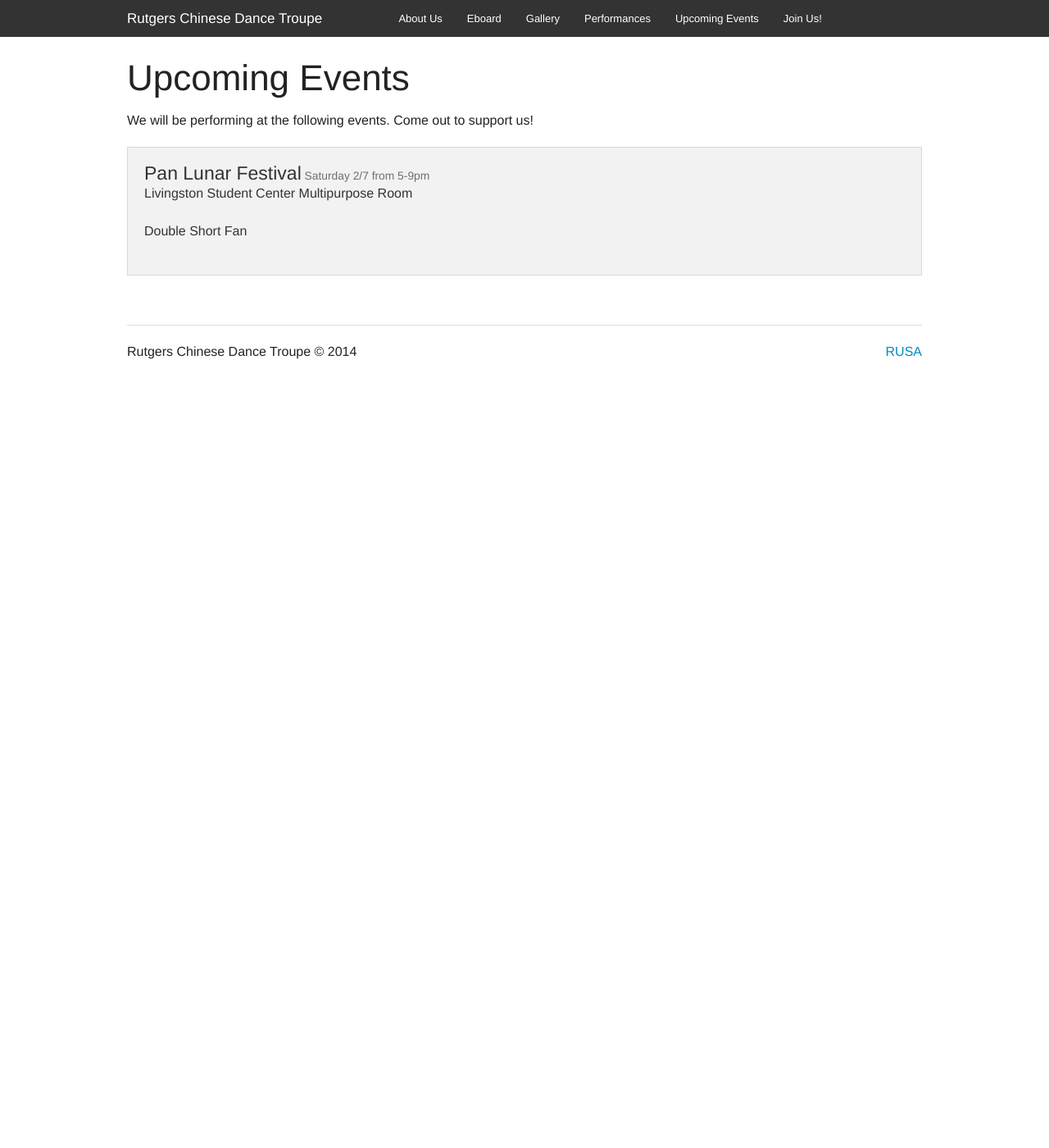
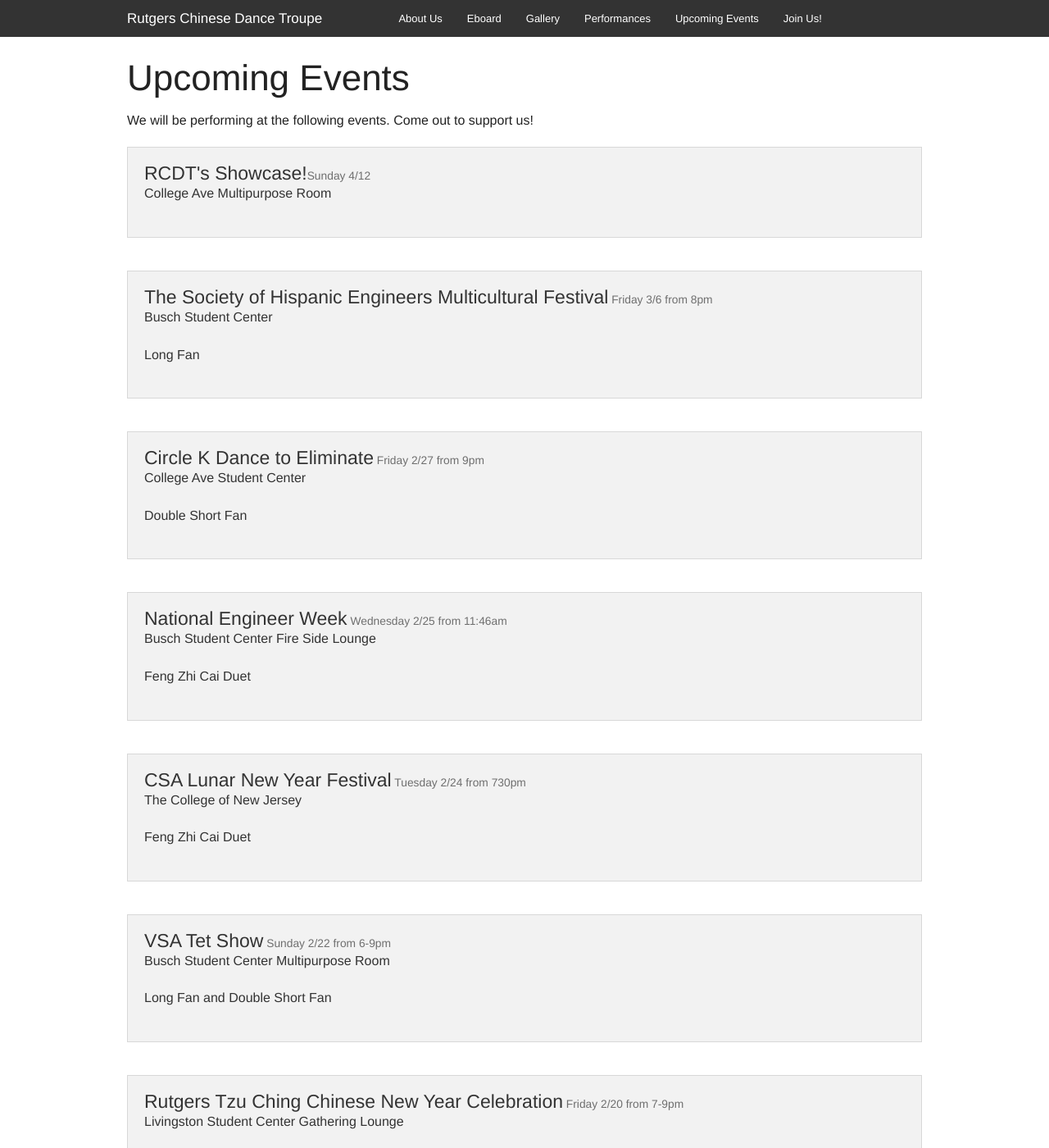
Before and after one commit to rcdt/rcdt.github.io, a Jekyll site: the page built from events.html, in a window 1280 px wide and 1400 px high. Shown: the whole window at 82% size. Built offline with Jekyll 4.4.1, drawn with Linux system fonts in a browser that asks for light colours; Markdown is read by kramdown in place of the engine named in the settings.

Commit message:
Update events.html

```diff
--- a/events.html
+++ b/events.html
@@ -6,7 +6,48 @@ title: Upcoming Events
 <p>We will be performing at the following events. Come out to support us!</p>
 
 <ul class="small-block-grid-1">
+<li><div class="panel">
+    <h4>RCDT's Showcase!<small>Sunday 4/12 </small>
+        <p>College Ave Multipurpose Room </p>
+    </h4>
+</div></li>
 
+<li><div class="panel">
+    <h4>The Society of Hispanic Engineers Multicultural Festival<small> Friday 3/6 from 8pm</small>
+        <p>Busch Student Center </p>
+        <p>Long Fan</p>
+    </h4>
+</div></li>
+<li><div class="panel">
+    <h4>Circle K Dance to Eliminate<small> Friday 2/27 from 9pm</small>
+        <p>College Ave Student Center </p>
+        <p>Double Short Fan</p>
+    </h4>
+</div></li>
+<li><div class="panel">
+    <h4>National Engineer Week<small> Wednesday 2/25 from 11:46am</small>
+        <p>Busch Student Center Fire Side Lounge </p>
+        <p>Feng Zhi Cai Duet</p>
+    </h4>
+</div></li>
+<li><div class="panel">
+    <h4>CSA Lunar New Year Festival<small> Tuesday 2/24 from 730pm</small>
+        <p>The College of New Jersey </p>
+        <p>Feng Zhi Cai Duet</p>
+    </h4>
+</div></li>
+<li><div class="panel">
+    <h4>VSA Tet Show<small> Sunday 2/22 from 6-9pm</small>
+        <p>Busch Student Center Multipurpose Room </p>
+        <p>Long Fan and Double Short Fan</p>
+    </h4>
+</div></li>
+<li><div class="panel">
+    <h4>Rutgers Tzu Ching Chinese New Year Celebration<small> Friday 2/20 from 7-9pm</small>
+        <p>Livingston Student Center Gathering Lounge </p>
+        <p>Long Fan</p>
+    </h4>
+</div></li>
 <li><div class="panel">
     <h4>Pan Lunar Festival<small> Saturday 2/7 from 5-9pm</small>
         <p>Livingston Student Center Multipurpose Room </p>
@@ -17,5 +58,4 @@ title: Upcoming Events
 
 
 
-
 </ul>
```
